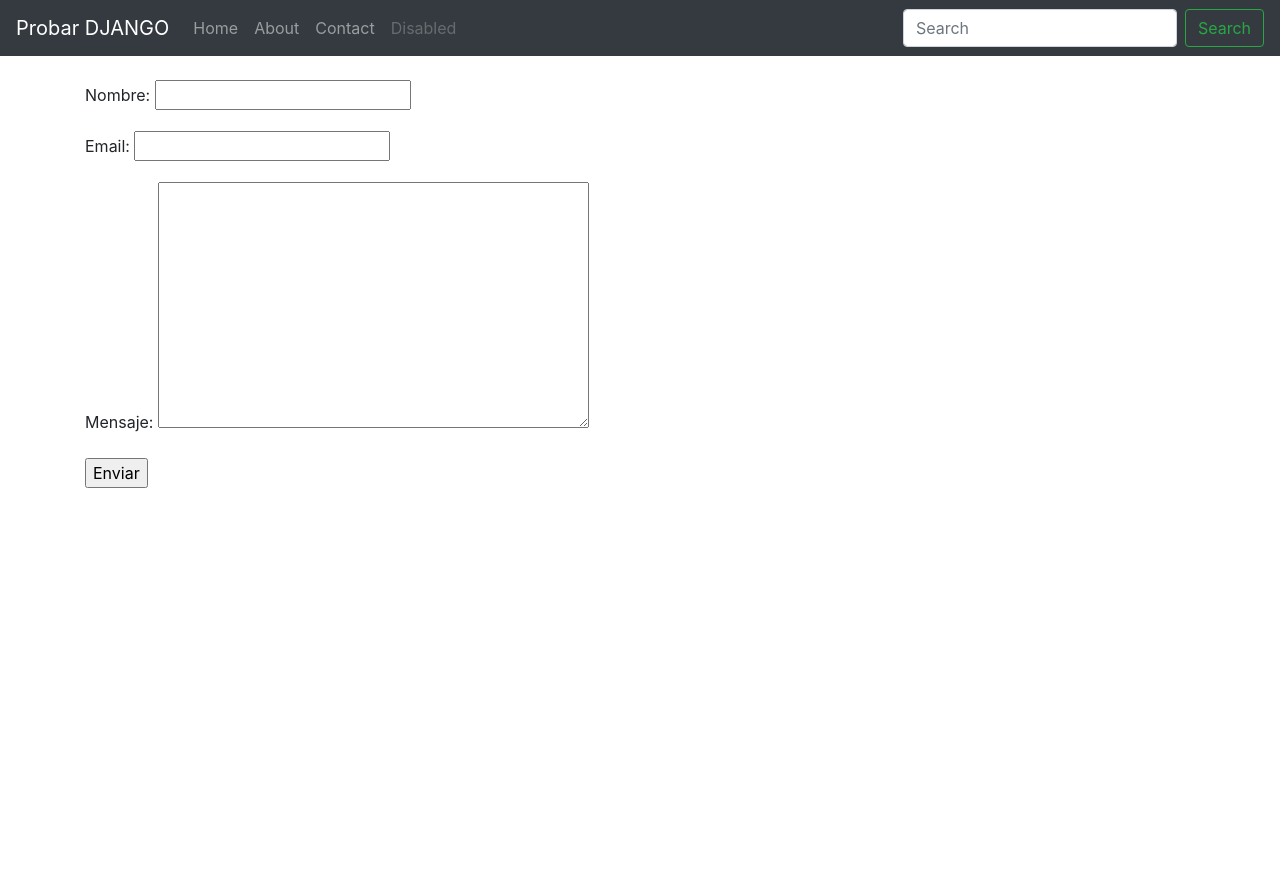
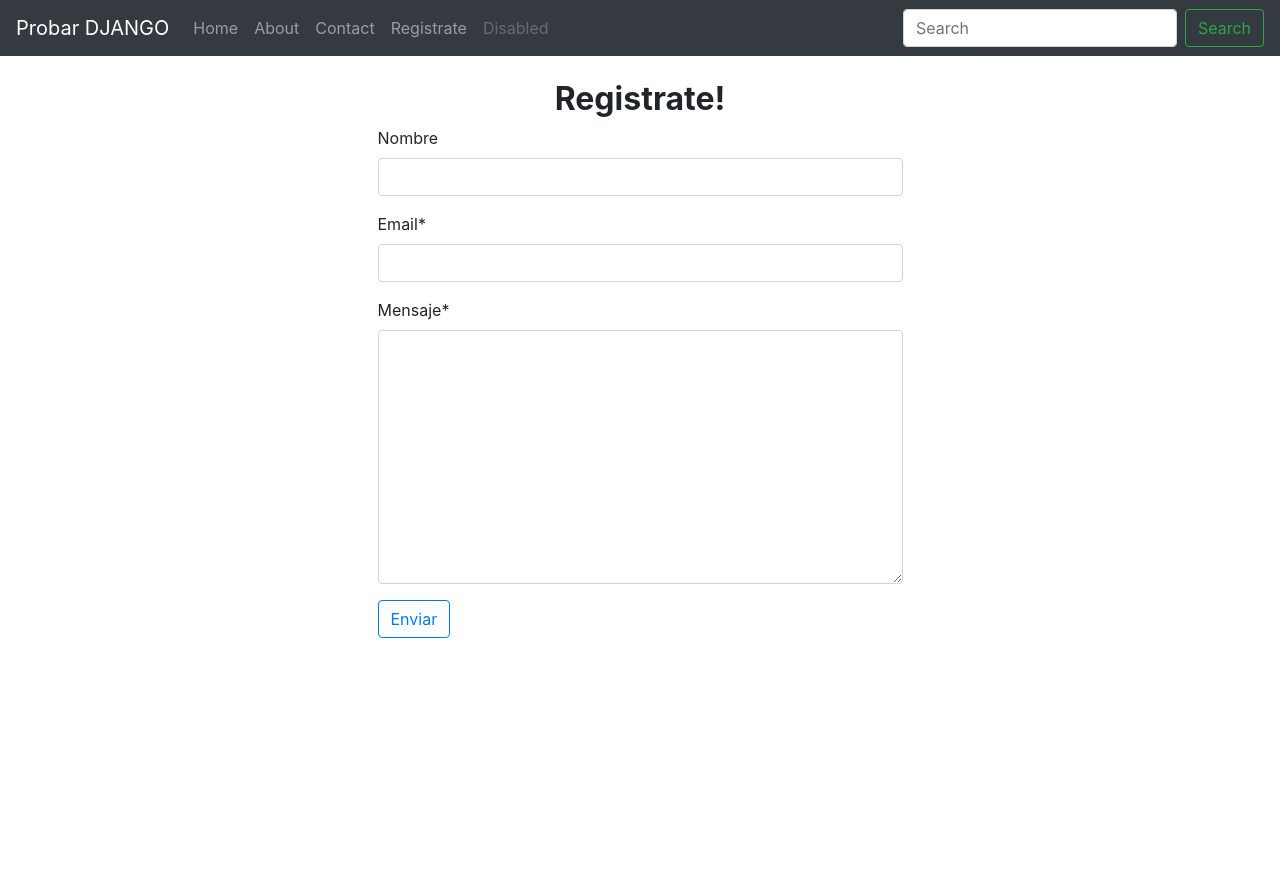
Before and after one commit to DarioZubaray/ProbarPythonDjango-1.10, a Django app: template src/templates/registration/registration_form.html in a window 1280 px wide. Shown: the top 878 px of the page. Run offline with Django 3.2, Linux system fonts and the light colour scheme; the template is opened without the code that fills it: values that come from a table or form of the project are taken from there, others are empty; some libraries are stand-ins or nearby versions.

Commit message:
primera parte de registration redux

```diff
--- a/src/pd110/urls.py
+++ b/src/pd110/urls.py
@@ -25,7 +25,7 @@ urlpatterns = [
     url(r'^$', views.inicio, name='inicio'),
     url(r'^contacto/$', views.contacto, name='contacto'),
     url(r'^about/$', about, name='about'),
-    url(r'^accounts/', include('registration.backends.defaults.urls'))
+    url(r'^accounts/', include('registration.backends.default.urls'))
 ]
 
 if settings.DEBUG:
--- a/src/templates/contacto.html
+++ b/src/templates/contacto.html
@@ -10,7 +10,7 @@
 {% endif %}
 
 <div class="row">
-    <div class="col-sm-offset-3 col-sm-6">
+    <div class="col-sm-6 offset-sm-3">
 
         <form method="POST" action="">{% csrf_token %}
             {{ form | crispy }}
--- a/src/templates/navbar.html
+++ b/src/templates/navbar.html
@@ -13,7 +13,10 @@
         </li>
         <li class="nav-item"> <!-- ruta escrita a fuego -->
             <a class="nav-link" href="/contacto">Contact</a>
-          </li>
+        </li>
+        <li class="nav-item">
+          <a class="nav-link" href="/accounts/register">Registrate</a>
+        </li>
         <li class="nav-item">
           <a class="nav-link disabled" href="#" tabindex="-1" aria-disabled="true">Disabled</a>
         </li>
--- a/src/templates/registration/registration_form.html
+++ b/src/templates/registration/registration_form.html
@@ -1,11 +1,17 @@
 {% extends "base.html" %}
 {% load i18n %}
+{% load crispy_forms_tags %}
 
 {% block content %}
-<form method="post" action=".">
-  {% csrf_token %}
-  {{ form.as_p }}
+<div class="col-sm-6 offset-md-3">
 
-  <input type="submit" value="{% trans 'Enviar' %}" />
-</form>
+  <h2 class="text-align-center"><strong>Registrate!</strong></h2>
+  <form method="post" action=".">
+    {% csrf_token %}
+    {{ form | crispy }}
+
+    <input class="btn btn-outline-primary" type="submit" value="{% trans 'Enviar' %}" />
+  </form>
+
+</div>
 {% endblock %}
```
Also changed, not shown: src/templates/inicio.html (+5 -3 lines).
